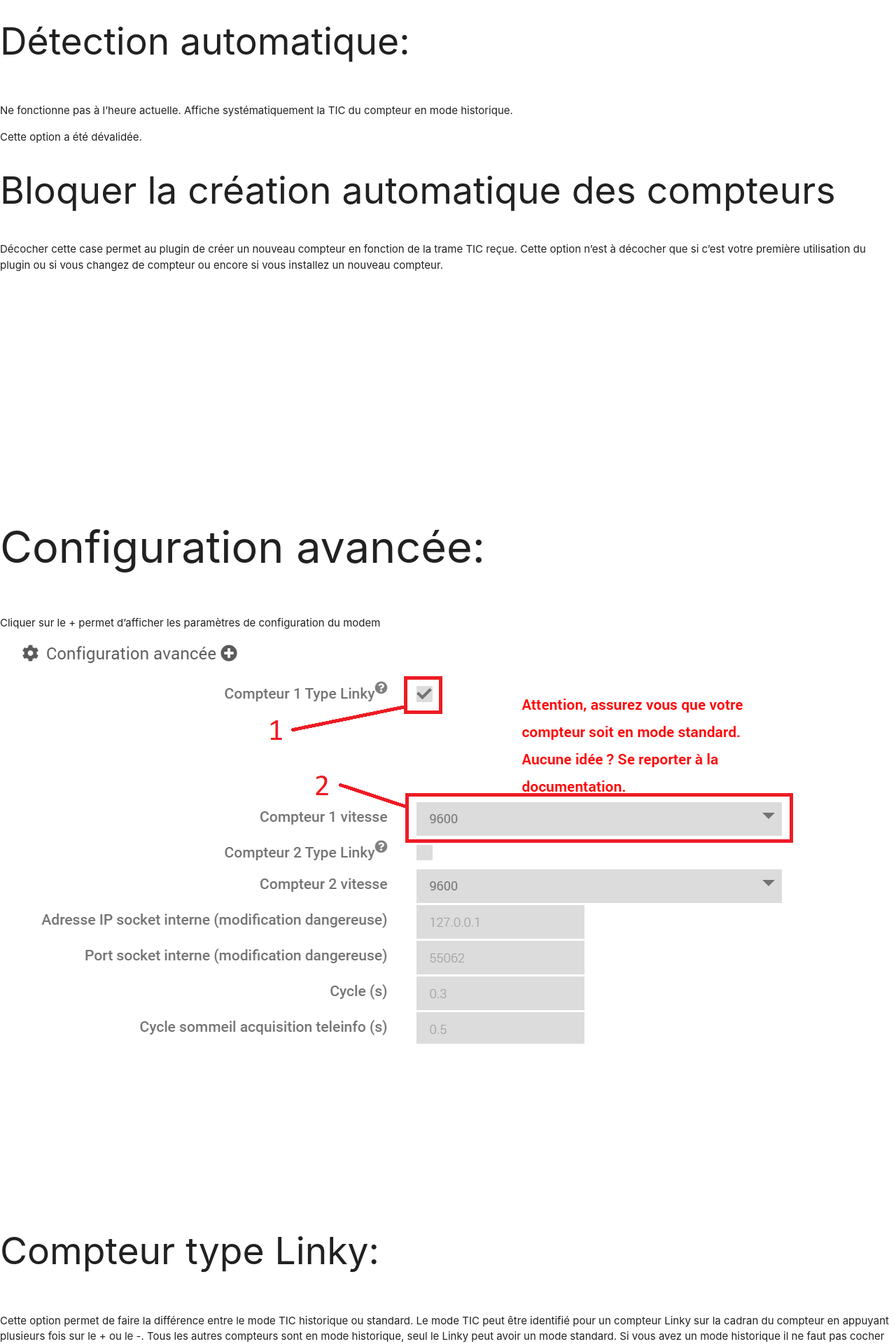
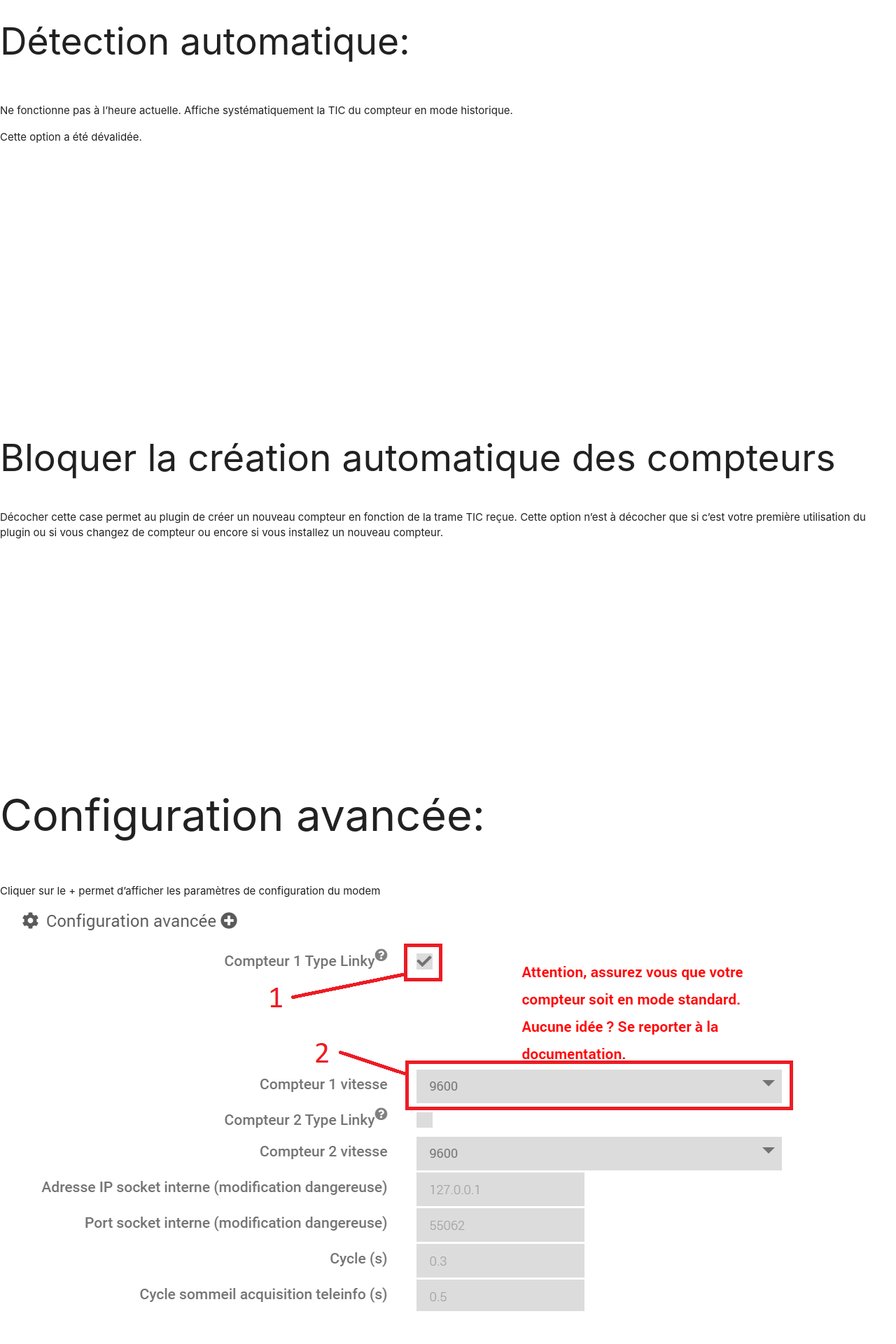
Before and after one commit to NextDom/plugin-teleinfo, a Jekyll site: the page built from docs/fr_FR/index/index.md, in a window 1280 px wide. Shown: the part 1904-3824 px from the top of the page at 70% size. Built offline with Jekyll 4.4.1, drawn with Linux system fonts in a browser that asks for light colours; nearby versions of some CDN libraries; our own code applies the rules of GitHub Pages for plain Markdown files; library files that are not in the unit come from our copies.

Commit message:
Update index.md

```diff
--- a/docs/fr_FR/index/index.md
+++ b/docs/fr_FR/index/index.md
@@ -43,6 +43,23 @@ Ne fonctionne pas à l'heure actuelle. Affiche systématiquement la TIC du compt
 <br>
 
 Cette option a été dévalidée.
+<br>
+<br>
+<br>
+<br>
+<br>
+<br>
+<br>
+<br>
+<br>
+<br>
+<br>
+<br>
+<br>
+<br>
+<br>
+<br>
+<br>
 <br>
 
 ## Bloquer la création automatique des compteurs
```
